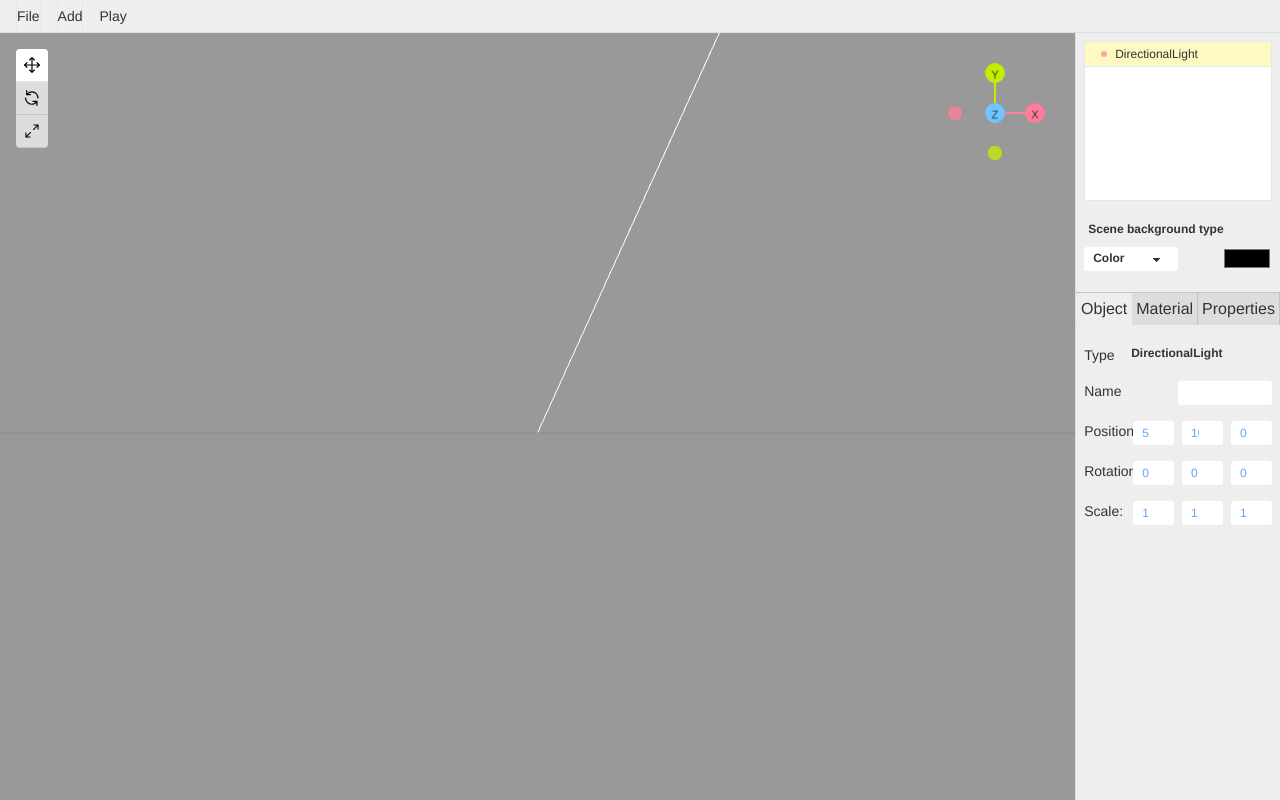
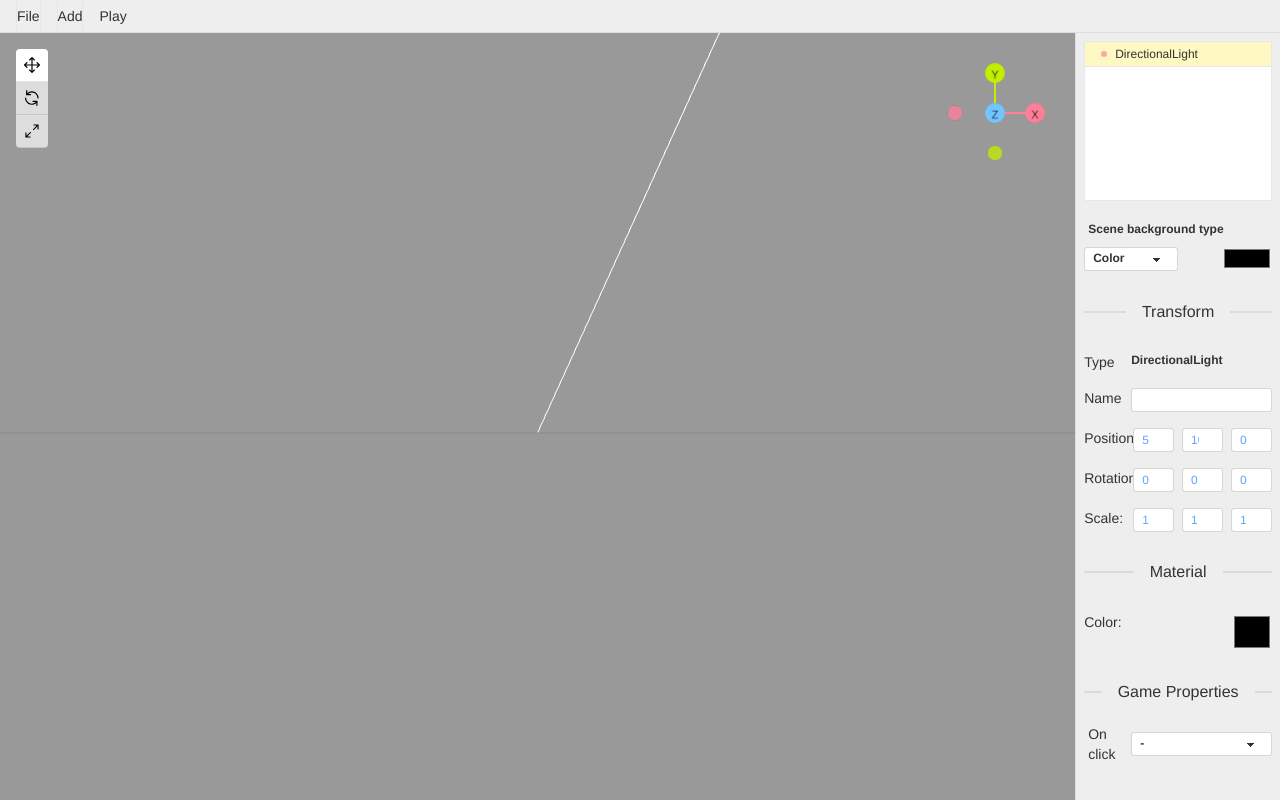
Before and after one commit to mpoapostolis/VXLverse, a Next.js app: page / in a window 1280 px wide. Both pictures are taken after a click on the button "DirectionalLight". Built offline with nearby package versions, Linux system fonts and the light colour scheme.

Commit message:
change material color

```diff
--- a/components/editor/index.tsx
+++ b/components/editor/index.tsx
@@ -1,19 +1,12 @@
 import { useState } from 'react'
 import { ObjectSettings } from '../settings/object'
 import { SceneSettings } from '../settings/scene'
-import { Tabs } from '../tabs'
 
 export default function Editor() {
   const [objectTab, setObjectTab] = useState(0)
   return (
     <div className=' h-screen w-full  overflow-auto  border-l border-base-300 bg-base-200 '>
       <SceneSettings />
-      <Tabs
-        className='my-3 border-t border-black border-opacity-10'
-        activeTab={objectTab}
-        tabs={['Object', 'Material', 'Properties']}
-        onChange={setObjectTab}
-      />
       <ObjectSettings />
     </div>
   )
--- a/components/node/index.tsx
+++ b/components/node/index.tsx
@@ -76,7 +76,7 @@ export function Node(
               <Gltf animation={props.animation} uuid={props.uuid} url={props.object} />
             )}
             {props.type && props.type !== 'GLTF' && <MeshGeometry type={props.type} />}
-            <meshStandardMaterial color={'red'} />
+            <meshStandardMaterial color={props.color} />
           </mesh>
         )}
       </>
--- a/components/settings/object.tsx
+++ b/components/settings/object.tsx
@@ -9,14 +9,19 @@ export function ObjectSettings() {
 
   return !selected ? null : (
     <div className='grid gap-4 p-2'>
+      <div className='divider'>Transform</div>
+
       <div className='grid grid-cols-[1fr_3fr] '>
         <label className='label-text'>Type</label>
         <label className='text-xs font-bold'>{selected.type}</label>
       </div>
 
-      <div className='grid grid-cols-2 '>
+      <div className='grid grid-cols-[1fr_3fr] '>
         <div className='label-text w-full  '>Name</div>
-        <input value={selected?.name ?? selected?.type} className='input input-xs w-full focus:outline-none' />
+        <input
+          value={selected?.name ?? selected?.type}
+          className='input-bordered input input-xs w-full focus:outline-none'
+        />
       </div>
 
       <Xyz
@@ -50,10 +55,26 @@ export function ObjectSettings() {
         label='Scale'
         values={selected?.scale?.toArray() ?? [0, 0, 0]}
       />
-
+      {selected.type !== 'GLTF' && (
+        <>
+          <div className='divider'>Material</div>
+          <div className='grid grid-cols-[1fr_3fr]'>
+            <div className='label-text'>Color:</div>
+            <input
+              onChange={(evt) => {
+                if (!selected?.uuid) return
+                store.updateNode(selected.uuid, { color: evt.target.value })
+              }}
+              value={selected?.color ?? '#999'}
+              type='color'
+              className='ml-auto h-10 w-10'
+            />
+          </div>
+        </>
+      )}
       {selected.type === 'GLTF' && (
         <div>
-          <div className='label  border-t border-black border-opacity-10 pt-3 text-xs font-bold'>Animations</div>
+          <div className='divider'>Animations</div>
           {Object.keys(selected?.actions ?? {}).map((key) => (
             <div key={key} className='grid grid-cols-2 '>
               <label className='label-text'>{key}</label>
@@ -70,6 +91,21 @@ export function ObjectSettings() {
           ))}
         </div>
       )}
+      <div>
+        <div className='divider'>Game Properties</div>
+
+        <div className='form-control grid w-full max-w-xs grid-cols-[1fr_3fr] items-center'>
+          <label className='label'>
+            <span className='label-text'>On click</span>
+          </label>
+          <select className='select-bordered select select-xs focus:outline-none'>
+            <option selected>-</option>
+            <option>Add to inventory</option>
+            <option>Show Dialogue</option>
+            <option>Hit</option>
+          </select>
+        </div>
+      </div>
     </div>
   )
 }
--- a/components/settings/scene.tsx
+++ b/components/settings/scene.tsx
@@ -43,7 +43,7 @@ export function SceneSettings() {
               type,
             })
           }}
-          className='label-text select select-xs w-full'>
+          className='label-text select-bordered select select-xs w-full'>
           <option value='color'>Color</option>
           <option value='equirect'>Equirect</option>
         </select>
--- a/components/xyz/index.tsx
+++ b/components/xyz/index.tsx
@@ -11,7 +11,7 @@ export function Xyz(props: { onChange: (val: number[]) => void; label: string; v
               props.onChange(values)
             }}
             type='number'
-            className='input input-xs w-full text-blue-400 focus:outline-none'
+            className='input-bordered input input-xs w-full text-blue-400 focus:outline-none'
             value={Number(value.toFixed(2))}
           />
         </div>
--- a/store/index.tsx
+++ b/store/index.tsx
@@ -25,6 +25,7 @@ export type Node = Partial<Mesh> & {
   type: NodeType
   object?: string
   animation?: string
+  color?: string
   actions?: {
     [x: string]: AnimationAction | null
   }
```
